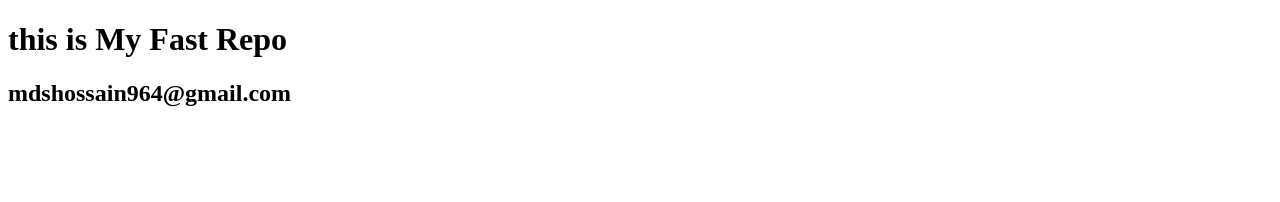
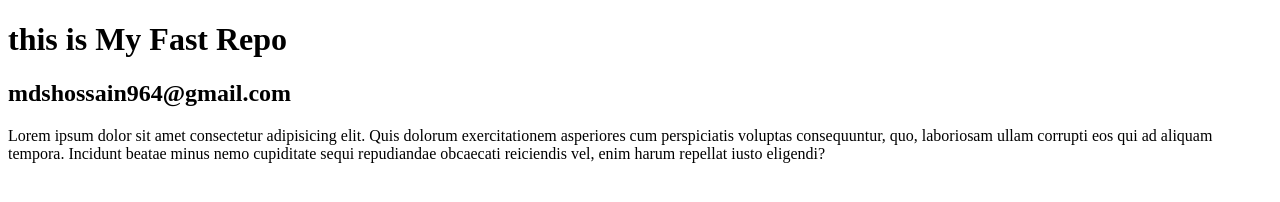
Before and after one commit to shamim964/Fast-Project, a plain HTML site: page index.html in a window 1280 px wide. Drawn offline with Linux system fonts and the light colour scheme.

Commit message:
paragrap added

```diff
--- a/index.html
+++ b/index.html
@@ -8,5 +8,6 @@
 <body>
     <h1>this is My Fast Repo</h1>
     <h2>mdshossain964@gmail.com</h2>
+    <p>Lorem ipsum dolor sit amet consectetur adipisicing elit. Quis dolorum exercitationem asperiores cum perspiciatis voluptas consequuntur, quo, laboriosam ullam corrupti eos qui ad aliquam tempora. Incidunt beatae minus nemo cupiditate sequi repudiandae obcaecati reiciendis vel, enim harum repellat iusto eligendi?</p>
 </body>
 </html>
```
